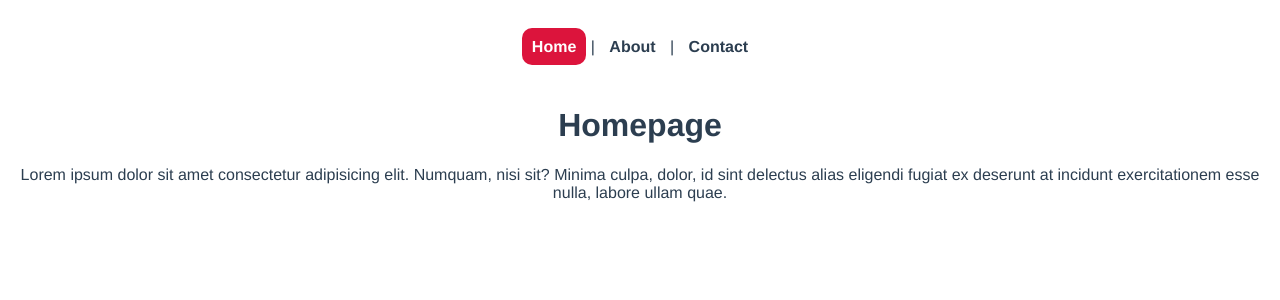
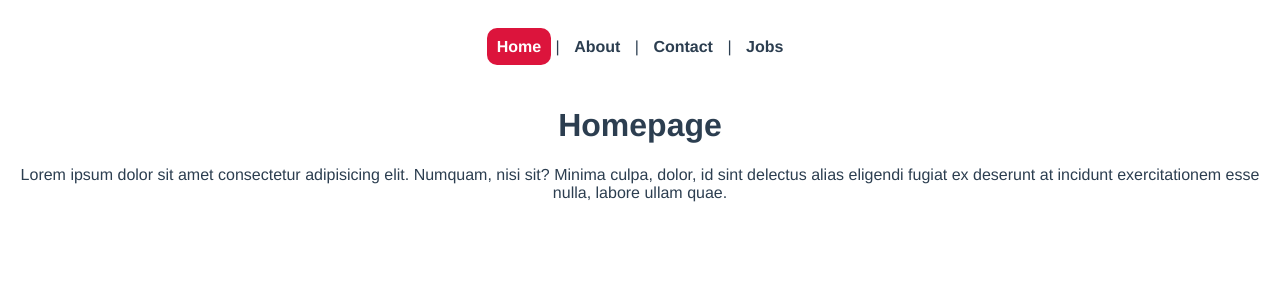
Before and after one commit to sean-code/vue106-routers-, a Vue app: page /#/ in a window 1280 px wide. Shown: the top 300 px of the page. Built offline with nearby package versions, Linux system fonts and the light colour scheme.

Commit message:
Add: Update a jobs section on the navbar and use a for loop to display the jobs stored inside an object

```diff
--- a/src/components/Navbar.vue
+++ b/src/components/Navbar.vue
@@ -2,7 +2,8 @@
     <nav>
         <router-link to="/">Home</router-link> |
         <router-link to="/about">About</router-link> |
-        <router-link :to='{ name: "contact" }'>Contact</router-link>
+        <router-link :to='{ name: "contact" }'>Contact</router-link> |
+        <router-link :to='{ name: "jobs" }'>Jobs</router-link>
     </nav>
     <router-view/>
 </template>
--- a/src/router/index.js
+++ b/src/router/index.js
@@ -2,6 +2,7 @@ import { createRouter, createWebHashHistory } from 'vue-router'
 import HomeView from '../views/HomeView.vue'
 import AboutView from '@/views/AboutView.vue'
 import ContactView from '../views/ContactView.vue'
+import Jobs from '../views/jobs/Jobs.vue'
 
 const routes = [
   {
@@ -18,6 +19,11 @@ const routes = [
     path: '/contact',
     name: 'contact',
     component: ContactView
+  },
+  {
+    path: '/jobs',
+    name: 'jobs',
+    component: Jobs
   }
 ]
 
--- /dev/null
+++ b/src/views/jobs/Jobs.vue
@@ -0,0 +1,22 @@
+<template>
+    <h1>Jobs</h1>
+    <div v-for="job in jobs" :key="job.id">
+      <h3>{{ job.title }}</h3>
+    </div>
+  </template>
+
+  <script>
+  export default {
+    data() {
+      return {
+        jobs: [
+          { title: "Software Developer", id: 1, details: "lorem" },
+          { title: "Ninja Web developer", id: 2, details: "ipsum" },
+          { title: "Ninja Vue Developer", id: 3, details: "lorem lorem" },
+        ],
+      };
+    },
+  };
+  </script>
+
+  <style scoped></style>
```
Also changed, not shown: src/views/jobs/JobDetails.vue (added, +14 -0 lines).
